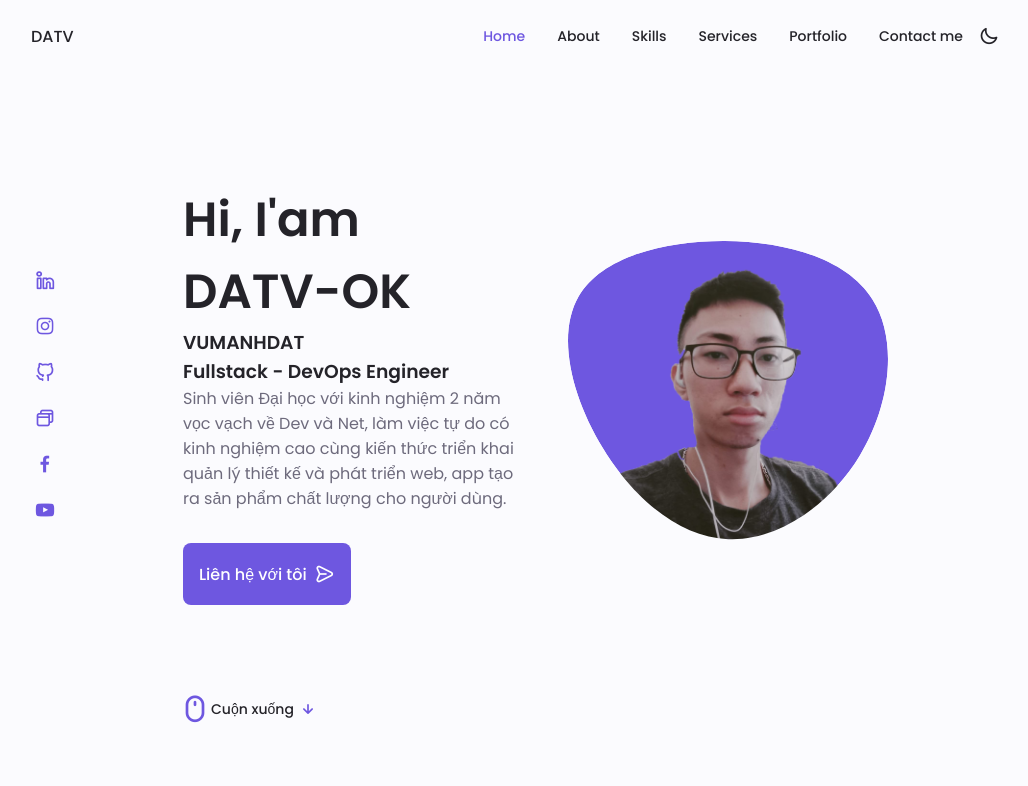
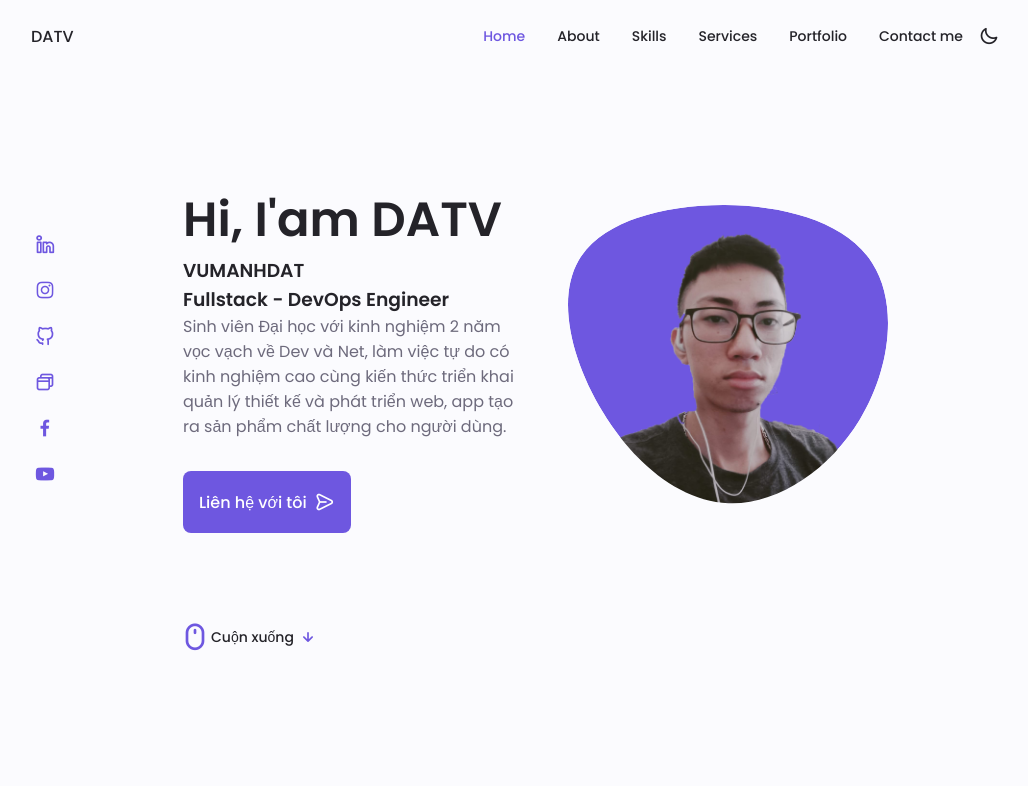
Before and after one commit to CompanyDATV/MyCV, a plain HTML site: page index.html in a window 1280 px wide. Shown: the top 786 px of the page, without its empty margins (125-1153 px from the left). Drawn offline with nearby package versions, Linux system fonts and the light colour scheme.

Commit message:
update index by datv

```diff
--- a/index.html
+++ b/index.html
@@ -132,7 +132,7 @@
                     </div>
 
                     <div class="home__data">
-                        <h1 class="home__title">Hi, I'am DATV-OK</h1>
+                        <h1 class="home__title">Hi, I'am DATV</h1>
                         <h3 class="home__subtitle">VUMANHDAT</h3>
                         <h3 class="home__subtitle">Fullstack - DevOps Engineer</h3>
                         <p class="home__description">Sinh viên Đại học với kinh nghiệm 2 năm vọc vạch về Dev và Net, làm việc
```
